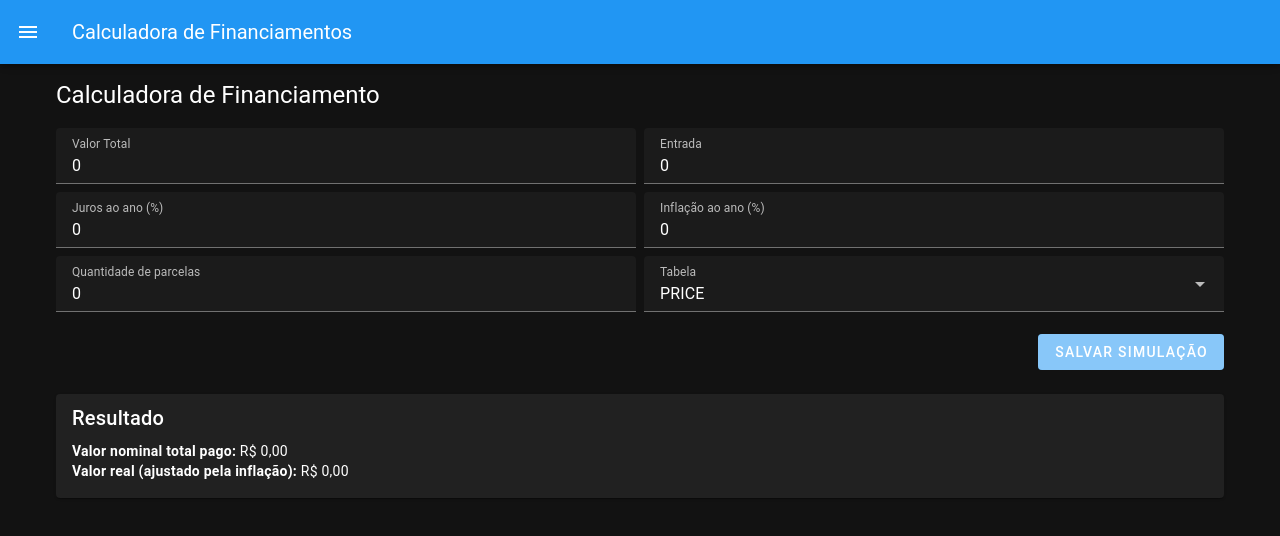
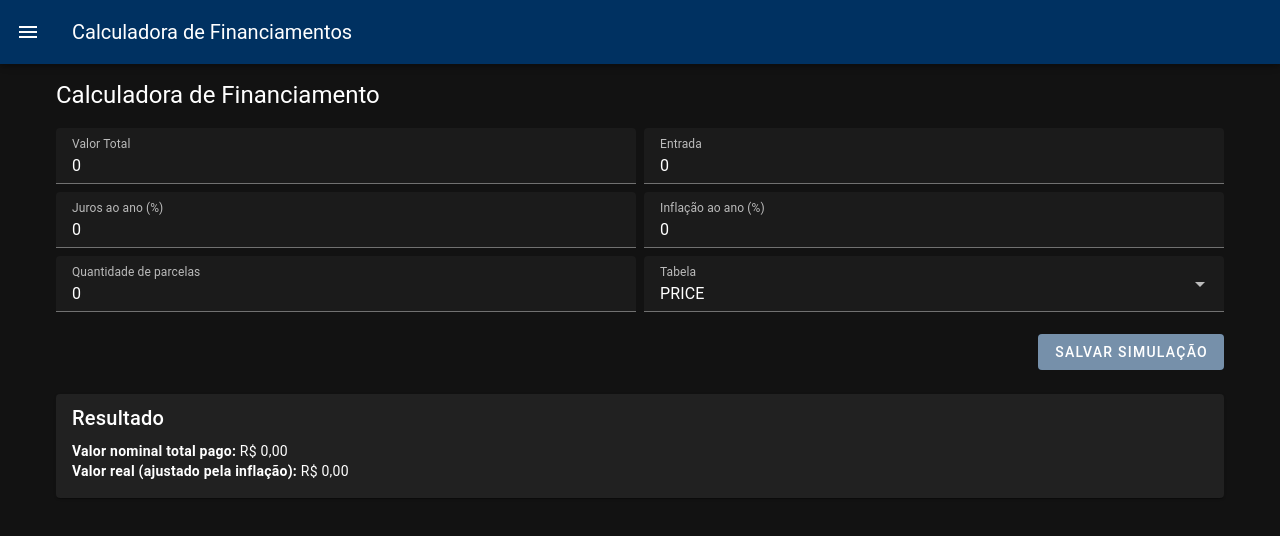
Before and after one commit to guilhermenovais/tp-EngSoft, a Vue app in the folder frontend/: page / in a window 1280 px wide. Shown: the top 536 px of the page. Built offline with nearby package versions, Linux system fonts and the light colour scheme.

Commit message:
feat: configure theme

```diff
--- a/frontend/src/plugins/vuetify.ts
+++ b/frontend/src/plugins/vuetify.ts
@@ -5,15 +5,35 @@
  */
 
 // Styles
-import '@mdi/font/css/materialdesignicons.css'
-import 'vuetify/styles'
+import "@mdi/font/css/materialdesignicons.css";
+import "vuetify/styles";
 
 // Composables
-import { createVuetify } from 'vuetify'
+import { createVuetify } from "vuetify";
 
 // https://vuetifyjs.com/en/introduction/why-vuetify/#feature-guides
 export default createVuetify({
   theme: {
-    defaultTheme: 'dark',
+    defaultTheme: "dark",
+    themes: {
+      light: {
+        dark: false,
+        colors: {
+          primary: "#003161",
+          secondary: "#424242",
+          success: "#4CAF50",
+          error: "#FF5252",
+        },
+      },
+      dark: {
+        dark: true,
+        colors: {
+          primary: "#003161",
+          secondary: "#B0BEC5",
+          success: "#81C784",
+          error: "#FF8A65",
+        },
+      },
+    },
   },
-})
+});
```
